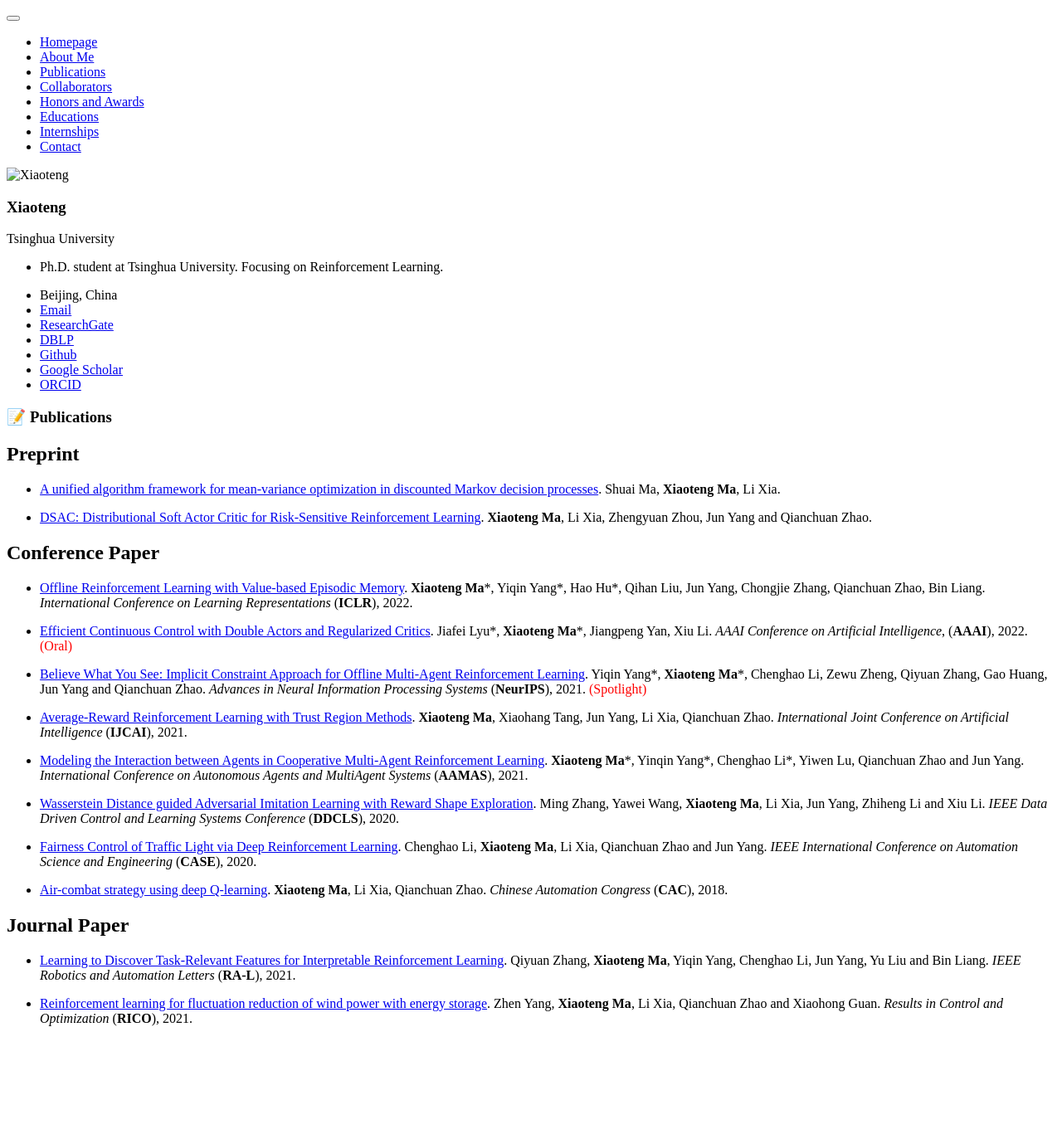
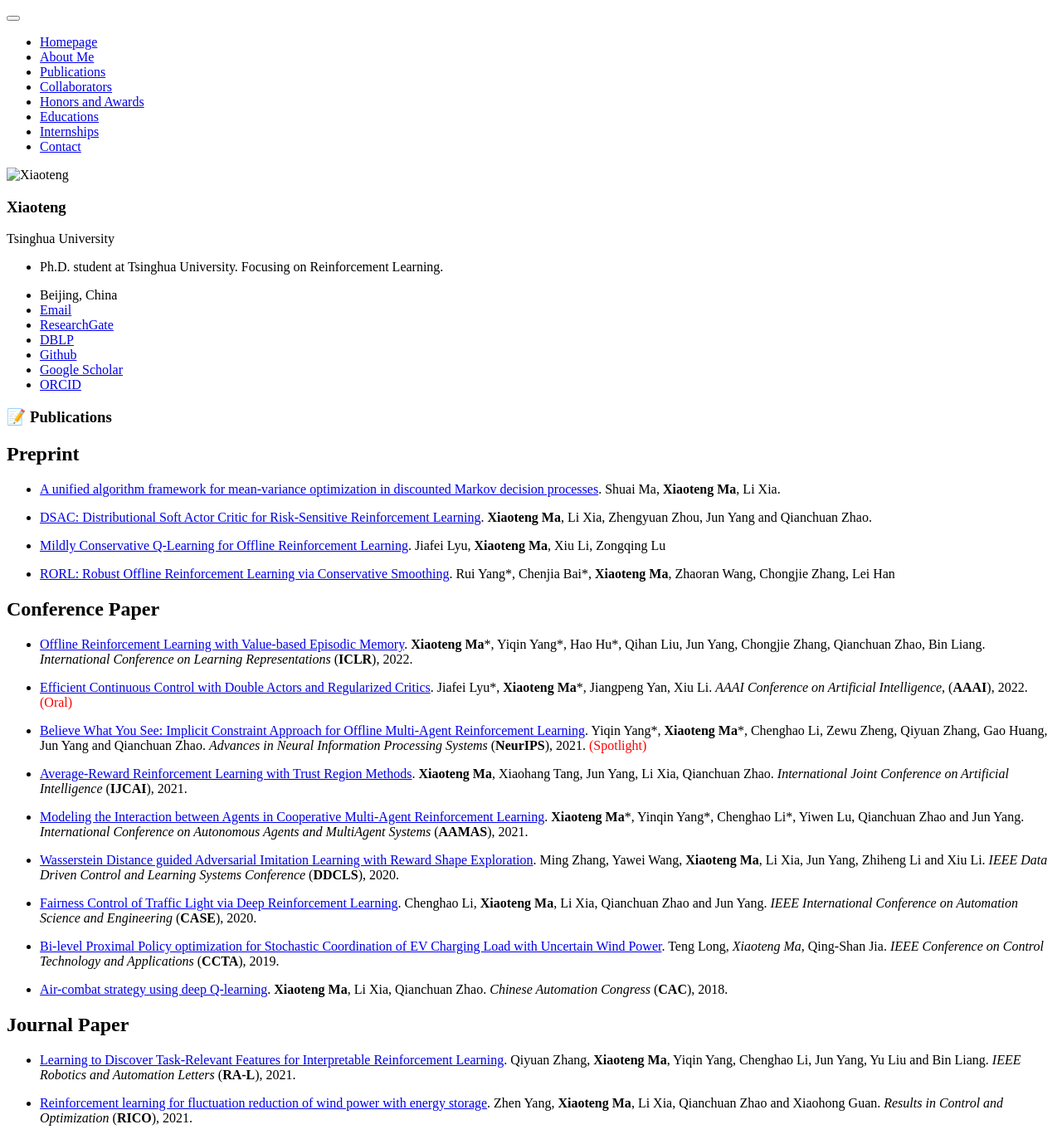
Before and after one commit to xtma/xtma.github.io, a Jekyll site: the page built from _pages/includes/pub.md, in a window 1280 px wide. Shown: the whole page at 83% size. Built offline with Jekyll 4.4.1, drawn with Linux system fonts in a browser that asks for light colours; our own code applies the rules of GitHub Pages for plain Markdown files; before the commit the page ends 1253 px from its top, so only the background shows below that.

Commit message:
Update publications.

```diff
--- a/_pages/includes/pub.md
+++ b/_pages/includes/pub.md
@@ -5,6 +5,9 @@
 
 - [DSAC: Distributional Soft Actor Critic for Risk-Sensitive Reinforcement Learning](https://arxiv.org/pdf/2004.14547.pdf). **Xiaoteng Ma**, Li Xia, Zhengyuan Zhou, Jun Yang and Qianchuan Zhao.
 
+- [Mildly Conservative Q-Learning for Offline Reinforcement Learning](https://arxiv.org/abs/2206.04745). Jiafei Lyu, **Xiaoteng Ma**, Xiu Li, Zongqing Lu
+
+- [RORL: Robust Offline Reinforcement Learning via Conservative Smoothing](https://arxiv.org/pdf/2206.02829.pdf). Rui Yang\*, Chenjia Bai\*, **Xiaoteng Ma**, Zhaoran Wang, Chongjie Zhang, Lei Han
 
 ## Conference Paper
 - [Offline Reinforcement Learning with Value-based Episodic Memory](https://arxiv.org/pdf/2110.09796.pdf). **Xiaoteng Ma**\*, Yiqin Yang\*, Hao Hu\*, Qihan Liu, Jun Yang, Chongjie Zhang, Qianchuan Zhao, Bin Liang. *International Conference on Learning Representations* (**ICLR**), 2022.
@@ -22,6 +25,8 @@ Processing Systems* (**NeurIPS**), 2021. <span style="color:red">(Spotlight)</sp
 
 - [Fairness Control of Traffic Light via Deep Reinforcement Learning](https://ieeexplore.ieee.org/abstract/document/9216899). Chenghao Li, **Xiaoteng Ma**, Li Xia, Qianchuan Zhao and Jun Yang. *IEEE International Conference on Automation Science and Engineering* (**CASE**), 2020.
 
+- [Bi-level Proximal Policy optimization for Stochastic Coordination of EV Charging Load with Uncertain Wind Power](https://ieeexplore.ieee.org/abstract/document/8920632). Teng Long, *Xiaoteng Ma*, Qing-Shan Jia. *IEEE Conference on Control Technology and Applications* (**CCTA**), 2019.
+
 - [Air-combat strategy using deep Q-learning](https://ieeexplore.ieee.org/document/8623434). **Xiaoteng Ma**, Li Xia, Qianchuan Zhao. *Chinese Automation Congress* (**CAC**), 2018.
 
 ## Journal Paper
```
